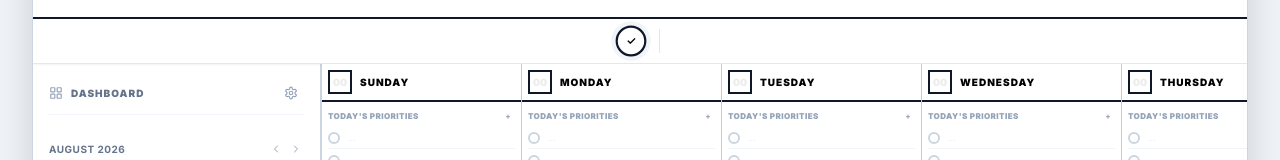
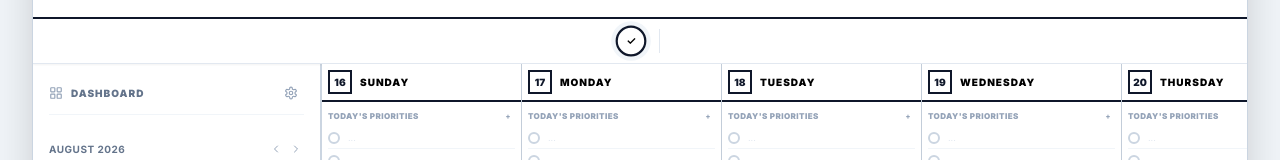
Before and after one commit to RMToasty/weekly-planner, a Next.js app in the folder web-app/: page / in a window 1280 px wide. Shown: the part 150-310 px from the top of the page. Built offline with nearby package versions, Linux system fonts and the light colour scheme.

Commit message:
Day number automation

```diff
--- a/web-app/components/DayColumn.tsx
+++ b/web-app/components/DayColumn.tsx
@@ -40,6 +40,7 @@ function cn(...inputs: ClassValue[]) {
 
 interface DayColumnProps {
   day: string;
+  dayOfMonth: number;
   data: DailyData;
   templateMode: boolean;
   isExporting?: boolean;
@@ -51,7 +52,7 @@ interface DayColumnProps {
   onRemovePriority: (id: string) => void;
 }
 
-const DayColumn = ({ day, data, templateMode, isExporting, selectedColor, syncedEvents = [], isToday, onUpdate, onAddPriority, onRemovePriority }: DayColumnProps) => {
+const DayColumn = ({ day, dayOfMonth, data, templateMode, isExporting, selectedColor, syncedEvents = [], isToday, onUpdate, onAddPriority, onRemovePriority }: DayColumnProps) => {
   const [editingBlockIdx, setEditingBlockIdx] = useState<number | null>(null);
   const [hoveredBlockIdx, setHoveredBlockIdx] = useState<number | null>(null);
   const longPressTimer = useRef<NodeJS.Timeout | null>(null);
@@ -164,17 +165,16 @@ const DayColumn = ({ day, data, templateMode, isExporting, selectedColor, synced
             ? "bg-slate-900 text-white border-slate-900 dark:bg-white dark:text-slate-900 dark:border-white"
             : "bg-white border-slate-900 dark:bg-slate-950 dark:border-white dark:text-white"
         )}>
-           <input
-             value={data.dayNumber || ''}
-             onChange={(e) => onUpdate({ dayNumber: e.target.value })}
-             placeholder="00"
+           <div
              className={cn(
-               "w-6 h-6 border-2 flex items-center justify-center font-black text-[10px] bg-transparent outline-none text-center placeholder:opacity-20",
+               "w-6 h-6 border-2 flex items-center justify-center font-black text-[10px] select-none",
                isToday
-                 ? "border-white dark:border-slate-900 text-white dark:text-slate-900 placeholder:text-white/50"
+                 ? "border-white dark:border-slate-900 text-white dark:text-slate-900"
                  : "border-slate-900 dark:border-white text-slate-900 dark:text-white"
              )}
-           />
+           >
+             {dayOfMonth < 10 ? `0${dayOfMonth}` : dayOfMonth}
+           </div>
            <span className="font-black uppercase tracking-widest text-[10px]">{day}</span>
         </div>
 
--- a/web-app/components/WeeklyPlanner.tsx
+++ b/web-app/components/WeeklyPlanner.tsx
@@ -61,7 +61,6 @@ export interface DailyData {
   notes: string;
   schedule: string[]; // 144 slots (24 hours * 6 slots/hour)
   blockMetadata?: Record<number, { text?: string, symbol?: string, iconName?: string }>;
-  dayNumber?: string;
 }
 
 export interface SidebarSettings {
@@ -906,11 +905,14 @@ const WeeklyPlanner = () => {
         )}>
           {days.map((day, index) => {
             // Filter synced events for this day
-            const dayStart = new Date();
-            dayStart.setDate(dayStart.getDate() - dayStart.getDay() + index);
+            const sunday = getSunday(new Date(currentWeekId));
+            const dayStart = new Date(sunday);
+            dayStart.setDate(sunday.getDate() + index);
             dayStart.setHours(0,0,0,0);
             const dayEnd = new Date(dayStart);
             dayEnd.setHours(23,59,59,999);
+
+            const dayOfMonth = dayStart.getDate();
 
             const dayEvents = syncedEvents.filter(e =>
               e.start >= dayStart && e.start <= dayEnd
@@ -927,6 +929,7 @@ const WeeklyPlanner = () => {
                 {dailyData[index] && (
                   <DayColumn
                     day={day}
+                    dayOfMonth={dayOfMonth}
                     data={dailyData[index]}
                     templateMode={templateMode}
                     isExporting={isExporting}
```
